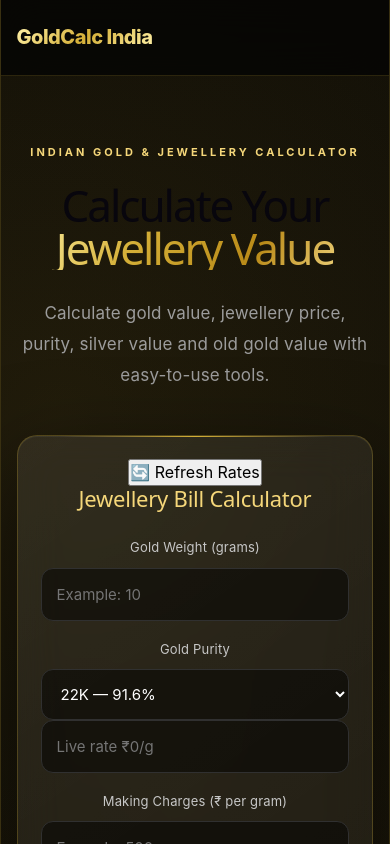
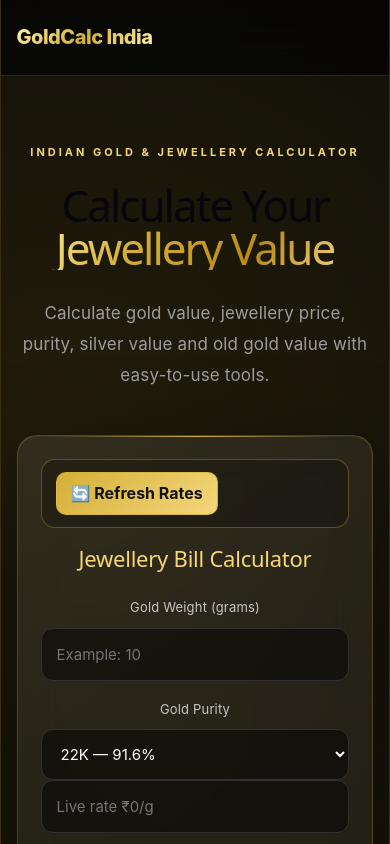
Before and after one commit to indialoopofficial-ctrl/goldcalc-india, a React (Vite) app: page / in a window 390 px wide. Shown: the top 844 px of the page. Built offline with nearby package versions, Linux system fonts and the light colour scheme; no server answers.

Commit message:
Style live rate refresh controls

```diff
--- a/src/App.css
+++ b/src/App.css
@@ -475,3 +475,57 @@
     display: none;
   }
 }
+
+/* Premium Live Rate Controls */
+.rate-controls {
+  display: flex;
+  align-items: center;
+  justify-content: space-between;
+  gap: 12px;
+  margin-bottom: 18px;
+  padding: 12px 14px;
+  border: 1px solid rgba(212, 175, 55, 0.35);
+  border-radius: 14px;
+  background: rgba(0, 0, 0, 0.25);
+}
+
+.rate-controls button {
+  border: 1px solid rgba(212, 175, 55, 0.7);
+  border-radius: 10px;
+  padding: 9px 14px;
+  background: linear-gradient(135deg, #d4af37, #f4d77b);
+  color: #111;
+  font-weight: 700;
+  cursor: pointer;
+  transition: transform 0.2s ease, box-shadow 0.2s ease;
+}
+
+.rate-controls button:hover {
+  transform: translateY(-1px);
+  box-shadow: 0 6px 18px rgba(212, 175, 55, 0.25);
+}
+
+.rate-controls button:disabled {
+  opacity: 0.65;
+  cursor: wait;
+  transform: none;
+}
+
+.rate-controls small {
+  color: #d9d9d9;
+  font-size: 0.78rem;
+}
+
+.rate-controls .rate-error {
+  color: #ff8f8f;
+}
+
+@media (max-width: 600px) {
+  .rate-controls {
+    flex-wrap: wrap;
+  }
+
+  .rate-controls small {
+    width: 100%;
+  }
+}
```
